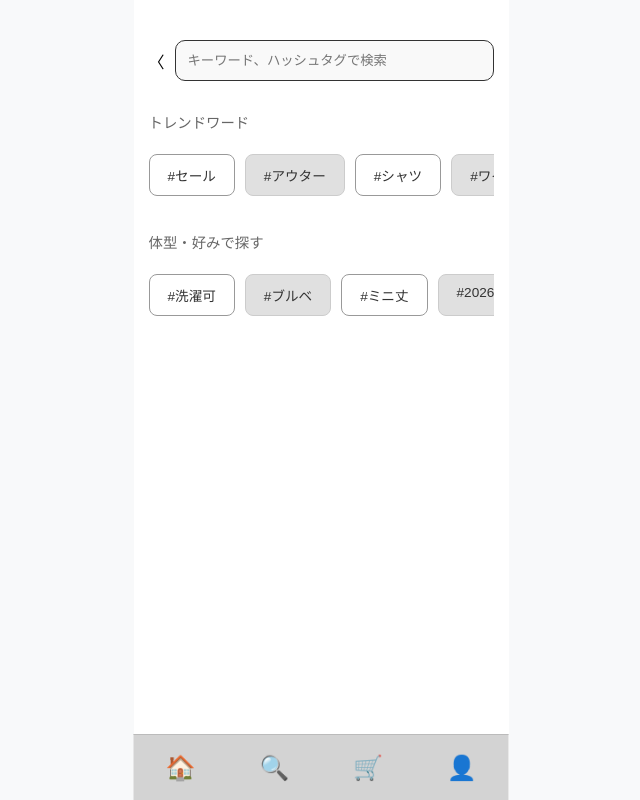
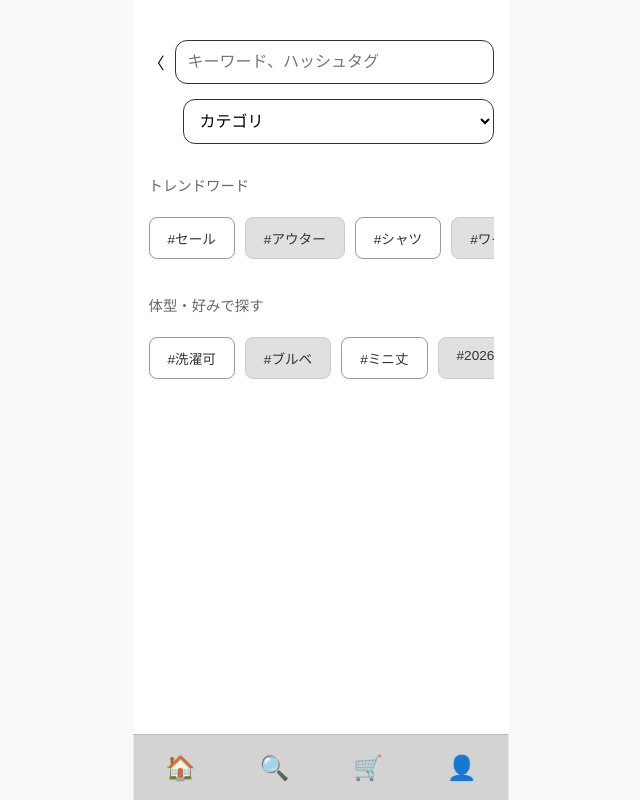
Before and after one commit to Omochimochimochimochi/Daily-closet, a Django app: page /search/ in a window 1280 px wide. Shown: the whole page, without its empty margins (319-959 px from the left). Run offline with Django 5.2, Linux system fonts and the light colour scheme.

Commit message:
カテゴリ検索可能へ。アイテム登録、編集画面のカテゴリーのUIの修正すみ

```diff
--- a/closet/templates/closet/item_search.html
+++ b/closet/templates/closet/item_search.html
@@ -30,6 +30,39 @@
     .search-section { margin-bottom: 25px; }
     .section-title { font-size: 0.9rem; color: #666; margin-bottom: 12px; }
 
+    .search-box-container{
+    display:flex;
+    align-items:center;
+    gap:10px;
+    margin-top:20px;
+    margin-bottom:15px;
+}
+
+.search-input{
+    flex:1;
+    padding:12px;
+    border:1px solid #333;
+    border-radius:12px;
+    font-size:16px;
+    box-sizing:border-box;
+    background:#fff;
+}
+
+
+.category-box{
+    margin-left: 34px;   /* ←の幅分だけ右へずらす */
+    margin-bottom: 30px;
+}
+
+.category-select{
+    width:100%;
+    padding:12px;
+    border:1px solid #333;
+    border-radius:12px;
+    font-size:16px;
+    box-sizing:border-box;
+    background:#fff;
+}
 
     .tag-group {
         display: flex;
@@ -68,14 +101,30 @@
 
 {% block content %}
 
-<form action="{% url 'closet:search_results' %}" method="GET" class="search-box-container" style="display: flex; align-items: center; gap: 10px; margin-bottom: 30px;">
-    <span class="back-arrow" onclick="history.back()" style="cursor: pointer;">〈</span>
+<form action="{% url 'closet:search_results' %}" method="GET">
 
-    <input type="text" name="tag" class="search-input" placeholder="キーワード、ハッシュタグで検索"
-           style="flex: 1; padding: 12px; border: 1px solid #333; border-radius: 10px; background-color: #f9f9f9;">
+    <!-- 1行目 -->
+    <div class="search-box-container">
+        <span class="back-arrow" onclick="history.back()">〈</span>
 
-    <button type="submit" style="display:none;"></button>
+        <input
+            type="text"
+            name="tag"
+            class="search-input"
+            placeholder="キーワード、ハッシュタグ">
+    </div>
+    <div class="category-box">
+     <select name="category" class="category-select">
+        <option value="">カテゴリ</option>
+        <option value="tops">トップス</option>
+        <option value="bottoms">ボトムス</option>
+        <option value="outer">アウター</option>
+
+    </select>
+</div>
+<button type="submit" style="display:none;"></button>
 </form>
+
 <div class="search-section">
     <p class="section-title">トレンドワード</p>
     <div class="tag-group">
--- a/closet/views.py
+++ b/closet/views.py
@@ -49,14 +49,11 @@ def item_detail(request, pk):
     return render(request, 'closet/item_detail.html', {'item': item, 'is_favorite': is_favorite})
 
 def search_results(request):
-    # 最初は公開中の商品を全部取得
     items = Item.objects.filter(is_published=True)
 
-    # 検索文字を取得
     raw_tag = request.GET.get("tag", "").strip()
     category = request.GET.get("category", "").strip()
 
-    # キーワード検索
     if raw_tag:
         tags = raw_tag.replace("　", " ").split()
 
@@ -72,7 +69,6 @@ def search_results(request):
                 Q(free_tags__icontains=tag)
             )
 
-    # カテゴリ検索
     if category:
         items = items.filter(category=category)
 
@@ -244,6 +240,8 @@ def item_register(request):
 
         )
 
+        print("保存カテゴリ:", item.category)
+
         return redirect('closet:inventory_manage')
 
     return render(request, 'closet/item_register.html')
@@ -335,6 +333,7 @@ def item_edit(request, pk):
         item.color = request.POST.get('color')
         item.description = request.POST.get('description', '')
         item.details_text = request.POST.get('details_text', '')
+        item.category = request.POST.get("category")
 
         item.kokkaku = ','.join(request.POST.getlist('kokkaku'))
         item.personal_color = ','.join(request.POST.getlist('personal_color'))
```
Also changed, not shown: closet/templates/closet/item_edit.html (+32 -8 lines), closet/templates/closet/item_register.html (+31 -6 lines).
